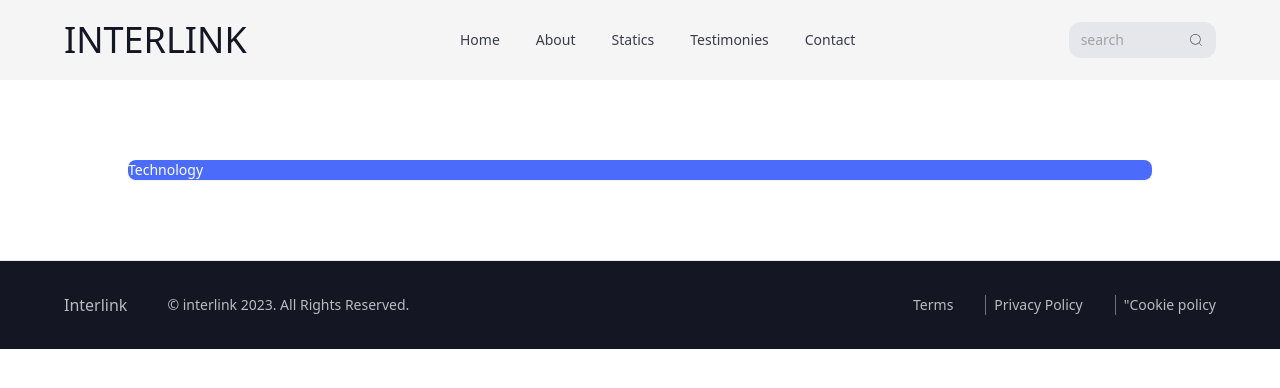
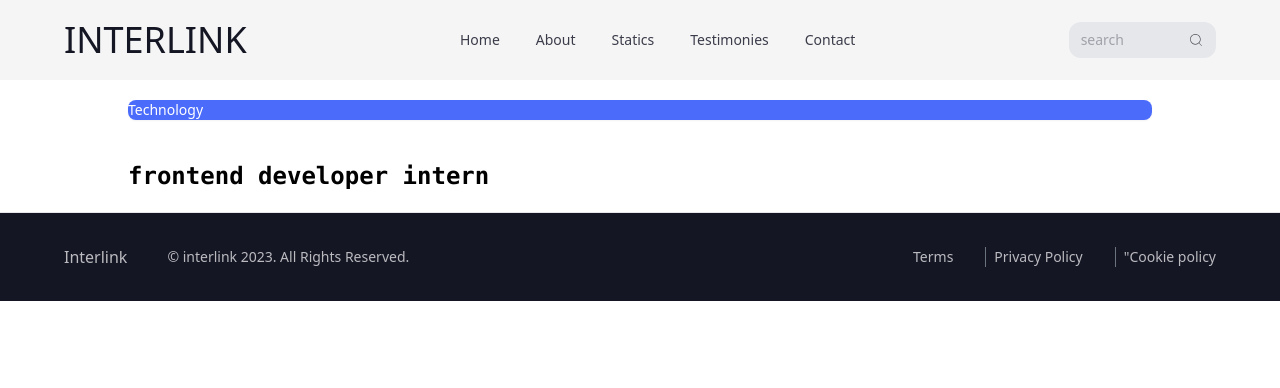
Before and after one commit to clever-cr/interlink, a React (Vite) app in the folder frontend/: page / in a window 1280 px wide. Shown: the top 388 px of the page. Built offline with nearby package versions, Linux system fonts and the light colour scheme.

Commit message:
updated description page

```diff
--- a/frontend/package.json
+++ b/frontend/package.json
@@ -10,6 +10,7 @@
     "preview": "vite preview"
   },
   "dependencies": {
+    "@heroicons/vue": "^2.0.18",
     "axios": "^1.4.0",
     "react": "^18.2.0",
     "react-dom": "^18.2.0",
--- a/frontend/src/pages/DescriptionPage.jsx
+++ b/frontend/src/pages/DescriptionPage.jsx
@@ -1,5 +1,6 @@
 function DescriptionPage(){
-    return(<><div className="padding px-32 py-20" > <h3 className="text-sm bg-[#4B6BFB] text-white rounded-lg shadow-sm"> Technology  </h3> </div>
-        </>)
+    return(<><div className="padding px-32 py-5" > <h3 className="text-sm bg-[#4B6BFB] text-white rounded-lg shadow-sm"> Technology  </h3> </div>
+        <div className="padding px-32 py-5"><h4 className="text-2xl font-bold font-mono"> frontend developer intern </h4> </div ></>)
+
 }
 export default DescriptionPage;
```
Also changed, not shown: 1 other file (tests, documents, lock files or other folders).
